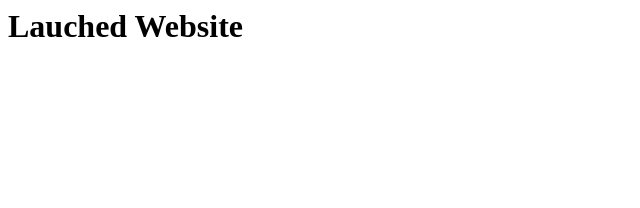
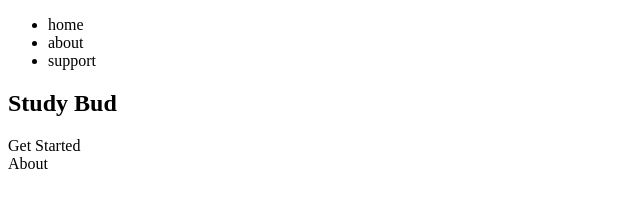
Before and after one commit to saviour623/Space, a website: page index.html in a window 1280 px wide. Shown: the whole page, without its empty margins (0-640 px from the left). Drawn offline with Linux system fonts and the light colour scheme; a web font is replaced by a local one.

Commit message:
land page

```diff
--- a/index.html
+++ b/index.html
@@ -1,9 +1,33 @@
-<!doctype>
-<html>
-  <head>
-    <title> E-space </title>
-  </head>
-  <body>
-    <h1> Lauched Website </h1>
-  </body>
- </html>
+<!DOCTYPE html>
+<html lang="en">
+
+<head>
+    <meta charset="UTF-8">
+    <meta name="viewport" content="width=device-width, initial-scale=1.0">
+    <link rel="stylesheet" type="text/css" href="index.css" />
+  <link rel="preconnect" href="https://fonts.googleapis.com">
+<link rel="preconnect" href="https://fonts.gstatic.com" crossorigin>
+<link href="https://fonts.googleapis.com/css2?family=Playwrite+FR+Moderne:wght@100..400&display=swap" rel="stylesheet">
+    <title>Document</title>
+</head>
+
+<body>
+    <nav>
+        <ul>
+            <li>home</li>
+            <li>about</li>
+            <li>support</li>
+        </ul>
+    </nav>
+
+        <section class="main">
+            <div class="welcomeWrapper">
+                <h1 class="welcomeText"> Study Bud</h1>
+                <div class="welcome signIn">Get Started</div>
+                <div class="welcome signUp">About</div>
+            </div>
+        </section>
+
+</body>
+
+</html>
```
